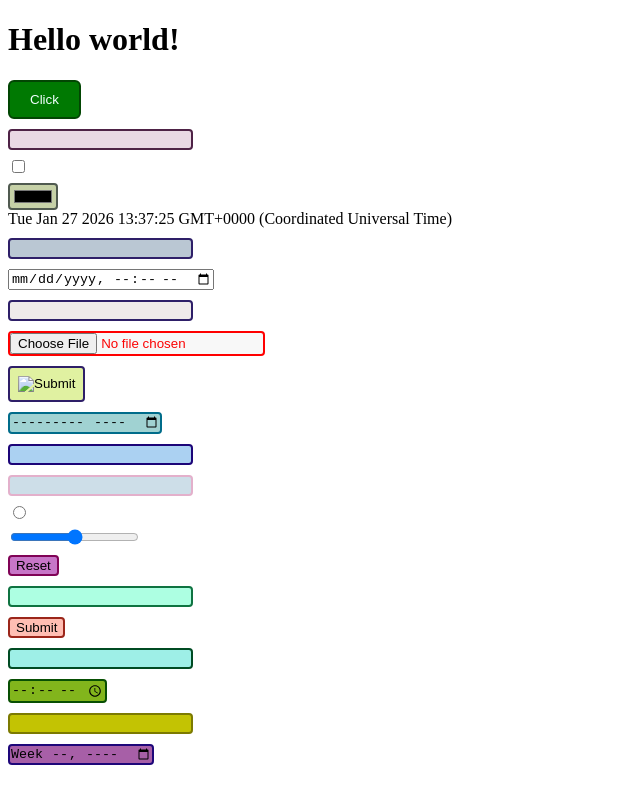
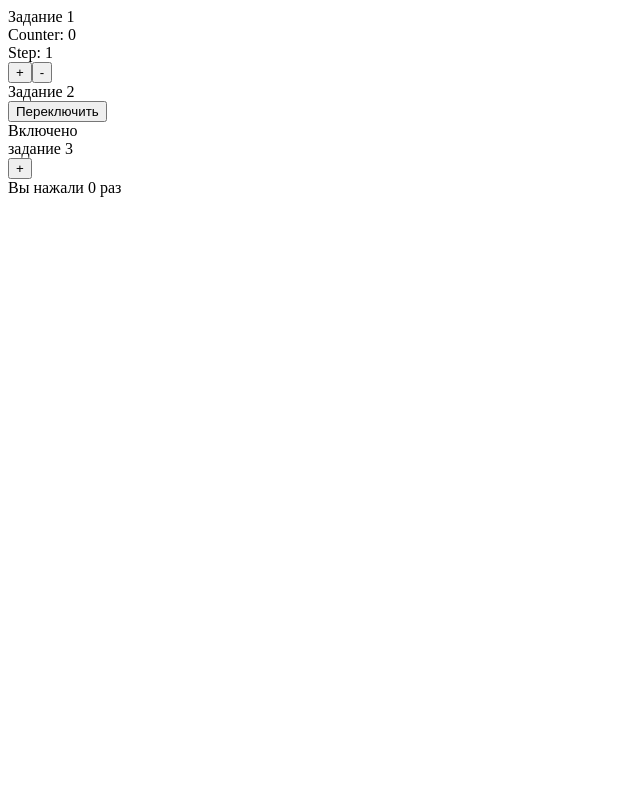
Before and after one commit to aniviani/learning-frontend, a React (Vite) app: page / in a window 1280 px wide. Shown: the whole page, without its empty margins (0-640 px from the left). Built offline with nearby package versions, Linux system fonts and the light colour scheme.

Commit message:
useState

```diff
--- a/src/App.tsx
+++ b/src/App.tsx
@@ -1,55 +1,14 @@
-import { Button } from "./shared/ui/Button/Button"
-import { HelloWorld } from "./HelloWorld"
-import { Input } from "./shared/ui/Input/Input"
-import { Checkbox } from "./shared/ui/Checkbox/Checkbox"
-import { Color } from "./shared/ui/Color/Color"
-import { Datetime } from "./shared/ui/Datetime/Datatime"
-import { Datetimelocal } from "./shared/ui/Datetimelocal/Datetimelocal"
-import { Email } from "./shared/ui/Email/Email"
-import { File } from "./shared/ui/File/File"
-import { Hidden } from "./shared/ui/Hidden/Hidden"
-import { Image } from "./shared/ui/Image/Image"
-import { Month } from "./shared/ui/Month/Month"
-import { Number } from "./shared/ui/Number/Number"
-import { Password } from "./shared/ui/Password/Password"
-import { Radio } from "./shared/ui/Radio/Radio"
-import { Range } from "./shared/ui/Range/Range"
-import { Reset } from "./shared/ui/Reset/Reset"
-import { Search } from "./shared/ui/Search/Search"
-import { Submit } from "./shared/ui/Submit/Submit"
-import { Tel } from "./shared/ui/Tel/Tel"
-import { Time } from "./shared/ui/Time/Time"
-import { Url } from "./shared/ui/Url/Url"
-import { Week } from "./shared/ui/Week/Week"
+import { MaxMin } from "./features/MaxMin/MaxMin"
+import {Counter3} from "./features/Counter3/Counter3"
+import { Switch } from "./features/Switch/Switch"
 
 export const App = () => {
 
   return (
-    <>
-      <HelloWorld/>
-      <Button/>
-      <Input/>
-      <Checkbox/>
-      <Color/>
-      <Date/>
-      <Datetime/>
-      <Datetimelocal/>
-      <Email/>
-      <File/>
-      <Hidden/>
-      <Image/>
-      <Month/>
-      <Number/>
-      <Password/>
-      <Radio/>
-      <Range/>
-      <Reset/>
-      <Search/>
-      <Submit/>
-      <Tel/>
-      <Time/>
-      <Url/>
-      <Week/>
-    </>
+  <>
+    <MaxMin step={1} minValue={0} maxValue={5}/>
+    <Switch/>
+    <Counter3 step={1}/>
+  </>
   )
 }
--- a/src/HelloWorld.tsx
+++ b/src/HelloWorld.tsx
@@ -1,3 +1,6 @@
+const text = 'Hello world!';
+
 export const HelloWorld = () => {
-    return <h1>Hello world!</h1>
+
+    return <h1>{text}</h1>
 }
--- /dev/null
+++ b/src/features/Counter3/Counter3.tsx
@@ -0,0 +1,20 @@
+import { useState, type FC } from "react";
+
+interface IProps {
+    step: number
+}
+
+export const Counter3 : FC<IProps> = ({step}) => {
+    const [counter, setCounter] = useState(0)
+
+    const increment = () => {
+        setCounter(counter + step)
+    }
+    return (
+    <>
+        <div>задание 3</div>
+        <button onClick={increment}>+</button>
+        <div>Вы нажали {counter} раз</div>
+    </>
+    )
+}
--- /dev/null
+++ b/src/features/MaxMin/MaxMin.tsx
@@ -0,0 +1,38 @@
+import { useState, type FC } from "react";
+
+interface IProps {
+    step: number
+    minValue: number
+    maxValue: number
+}
+
+export const MaxMin: FC<IProps> = ({ step, minValue, maxValue }) => {
+    const [value, setValue] = useState(minValue)
+
+    const increment = () => {
+        if (value + step <= maxValue) {
+            setValue(value + step)
+        } else{
+            console.log('максимальное значение достигнуто')
+        }
+    }
+
+    const decrement = () => {
+        if (value - step >= minValue) {
+            setValue(value - step)
+        } else {
+            console.log('минимальное значение достигнуто')
+        }
+
+    }
+
+    return (
+    <>
+        <div>Задание 1</div>
+        <div>Counter: {value}</div>
+        <div>Step: {step}</div>
+        <button onClick={increment}>+</button>
+        <button onClick={decrement}>-</button>
+    </>
+    )
+}
--- /dev/null
+++ b/src/features/Switch/Switch.tsx
@@ -0,0 +1,17 @@
+import { useState, type FC } from "react"
+
+export const Switch: FC = () => {
+    const [isOn, setIsOn] = useState(true)
+
+    const sw = () => {
+        setIsOn(!isOn)
+    }
+
+    return (
+    <>
+        <div>Задание 2</div>
+        <button onClick={sw}>Переключить</button>
+        <div>{isOn ? "Включено" : "Выключено"}</div>
+    </>
+    )
+}
--- a/src/shared/ui/Datetimelocal/Datetimelocal.module.css
+++ b/src/shared/ui/Datetimelocal/Datetimelocal.module.css
@@ -1,4 +1,4 @@
-.Datetimelocal {
+.datetimelocal {
     background-color: rgb(31, 127, 224);
     display: block;
     margin-top: 10px;
--- a/src/shared/ui/Input/Input.tsx
+++ b/src/shared/ui/Input/Input.tsx
@@ -1,5 +1,19 @@
+import { useState, type ChangeEventHandler } from 'react'
 import styles from'./Input.module.css'
 
 export const Input = () => {
-    return <input type="text" className={styles.input}/>
+
+    const [value, setValue] = useState('')
+
+    const handleChange: ChangeEventHandler<HTMLInputElement> = (event) => {
+        setValue(event.target.value)
+
+        console.log(event.target.value)
+    }
+    return (
+    <>
+        <input type="text" className={styles.input} value={value} onChange={handleChange}/>
+        <text>вы ввели: {value} </text>
+    </>
+    )
 }
```
Also changed, not shown: src/features/About/About.tsx (added, +19 -0 lines), src/features/Counter/Counter.tsx (added, +28 -0 lines), src/features/Counter2/Counter2.tsx (added, +38 -0 lines).
